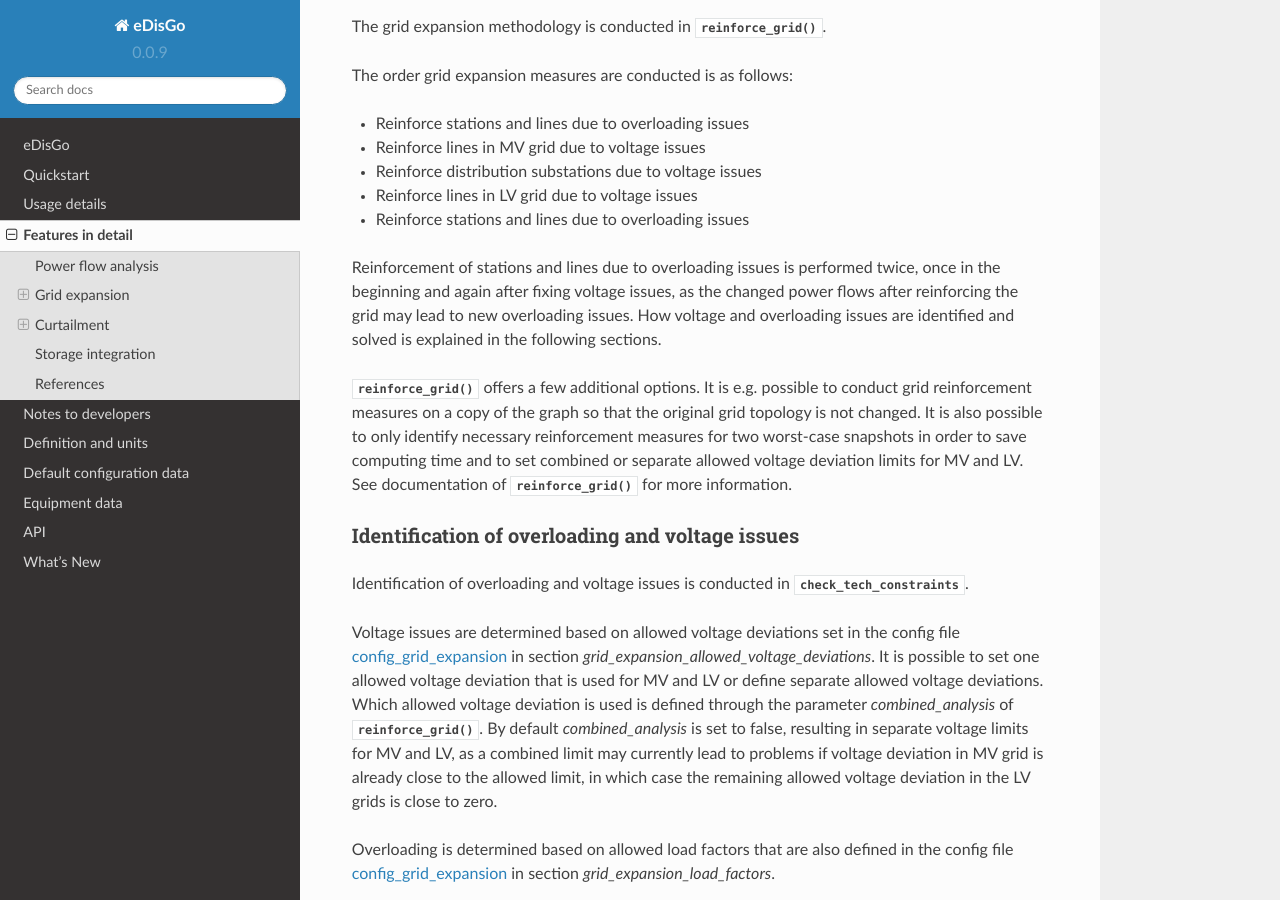
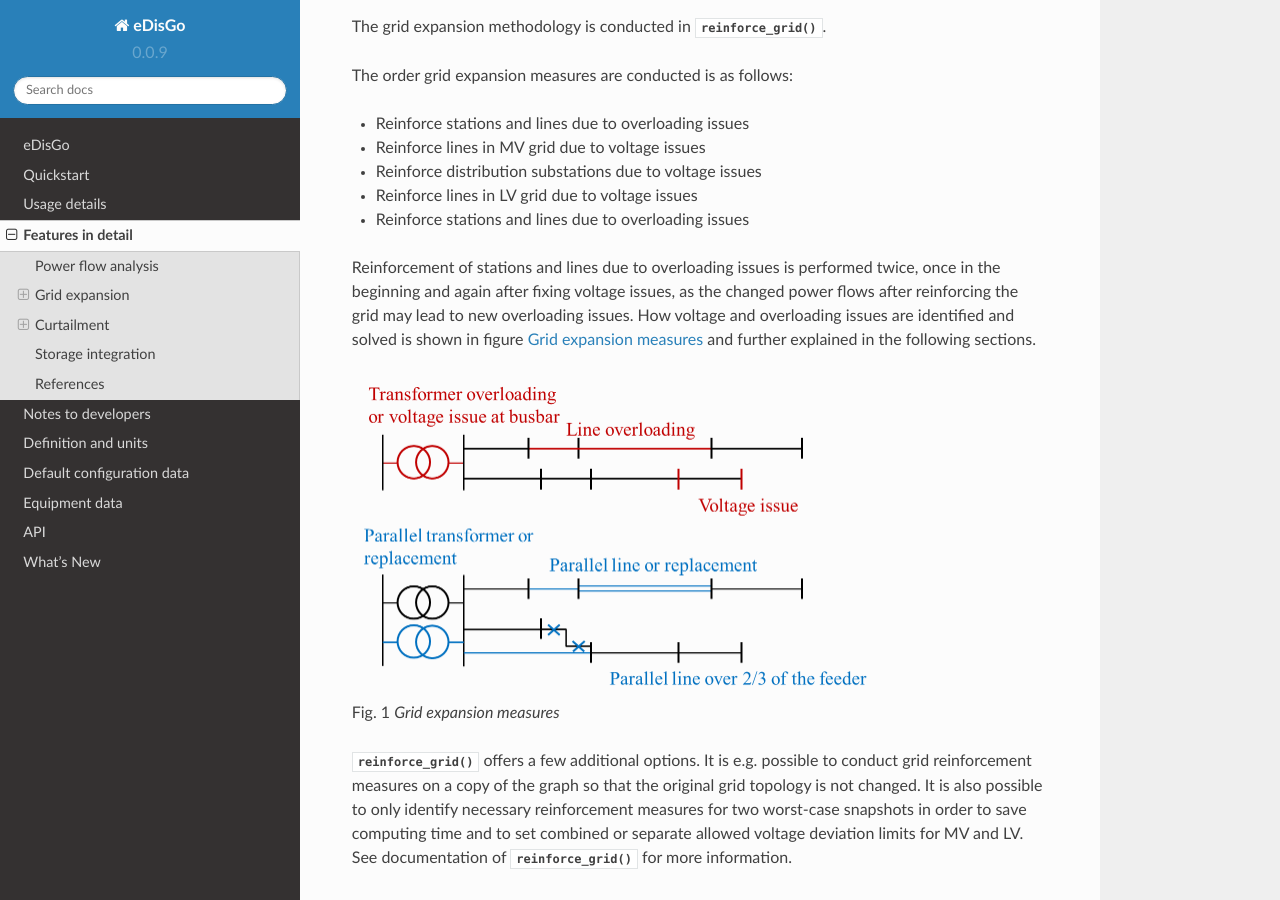
Before and after one commit to openego/eDisGo, a Sphinx documentation site: the page built from doc/features_in_detail.rst, in a window 1280 px wide and 900 px high, scrolled down 403 px. Built offline with Sphinx 7.4.7 and the Read the Docs theme 2.0.0, drawn with Linux system fonts in a browser that asks for light colours; formulas are drawn with MathJax 3.

Commit message:
Add grid expansion measures figure to documentation

```diff
--- a/doc/features_in_detail.rst
+++ b/doc/features_in_detail.rst
@@ -30,7 +30,13 @@ The order grid expansion measures are conducted is as follows:
 
 Reinforcement of stations and lines due to overloading issues is performed twice, once in the beginning and again after fixing voltage issues,
 as the changed power flows after reinforcing the grid may lead to new overloading issues. How voltage and overloading issues are identified and
-solved is explained in the following sections.
+solved is shown in figure :ref:`grid_expansion_measures_fig` and further explained in the following sections.
+
+.. _grid_expansion_measures_fig:
+.. figure:: images/grid_expansion_measures.png
+   :scale: 50%
+
+   Grid expansion measures
 
 :py:func:`~edisgo.flex_opt.reinforce_grid.reinforce_grid` offers a few additional options. It is e.g. possible to conduct grid
 reinforcement measures on a copy
@@ -38,6 +44,7 @@ of the graph so that the original grid topology is not changed. It is also possi
 reinforcement measures for two worst-case snapshots in order to save computing time and to set combined or separate
 allowed voltage deviation limits for MV and LV.
 See documentation of :py:func:`~edisgo.flex_opt.reinforce_grid.reinforce_grid` for more information.
+
 
 
 Identification of overloading and voltage issues
```
Also changed, not shown: doc/images/grid_expansion_measures.png (added).
